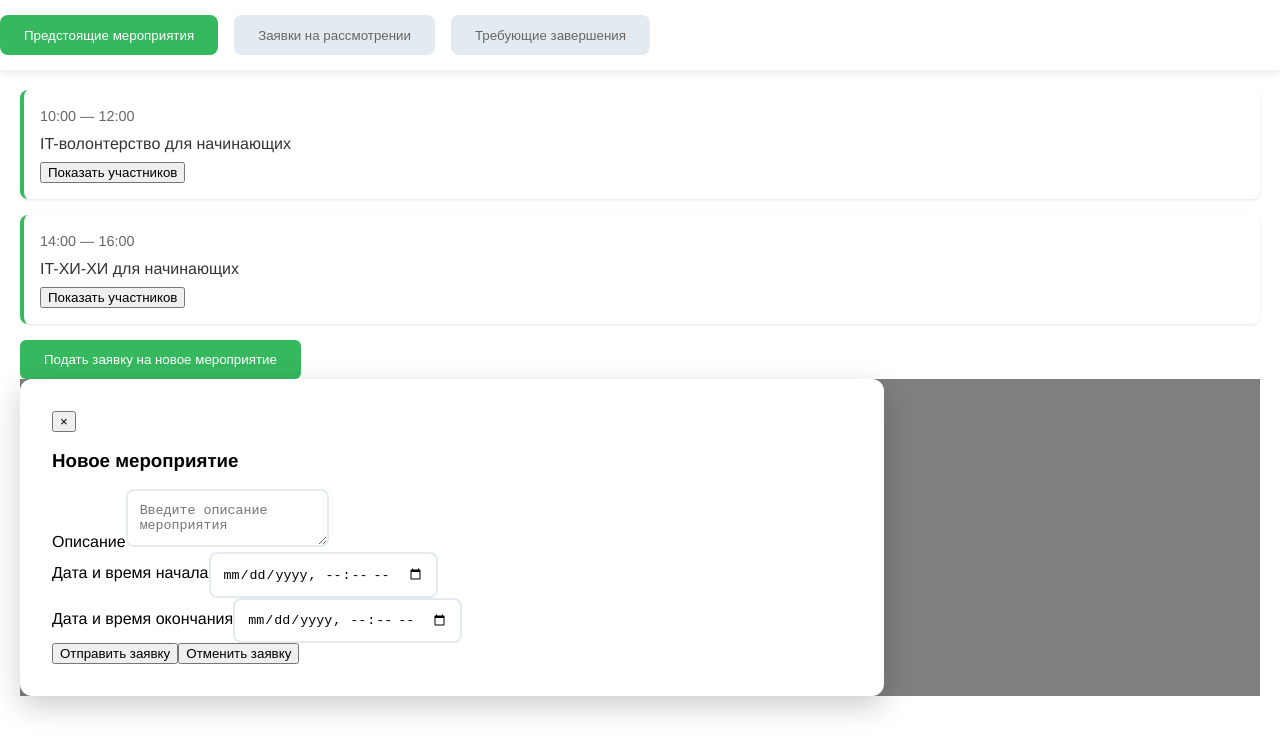
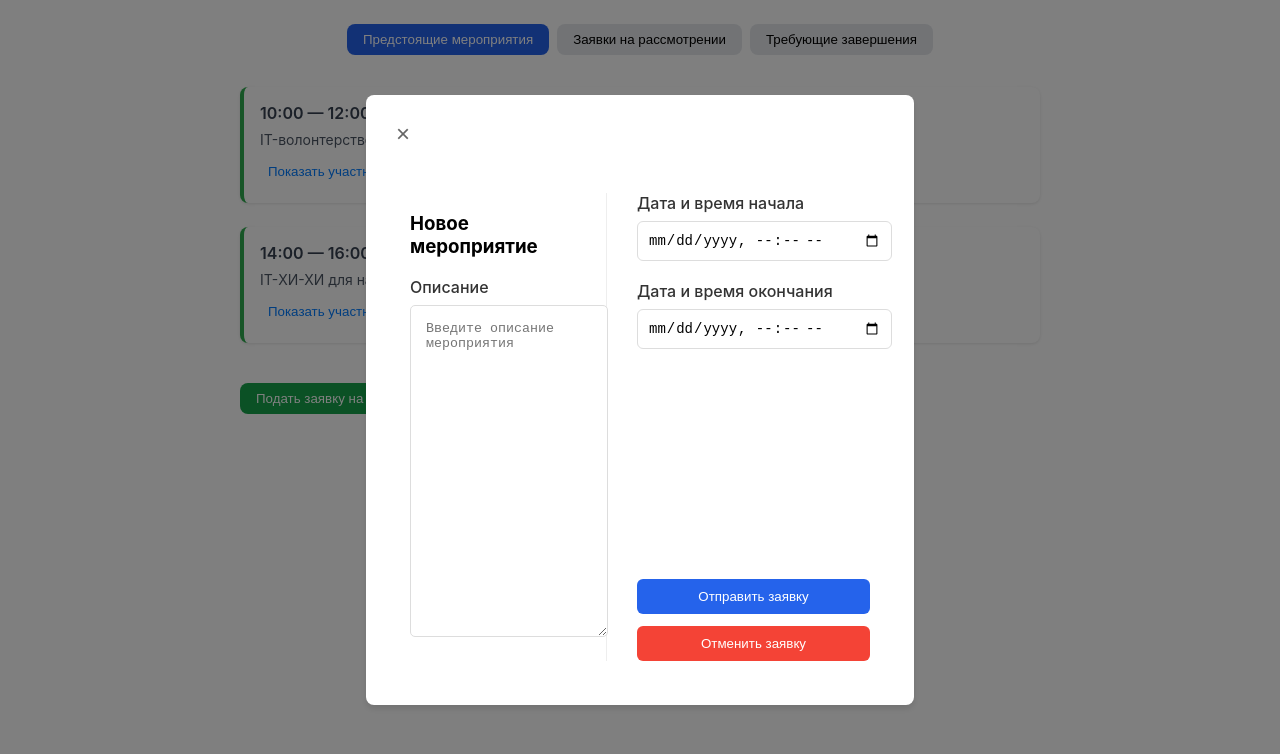
Before and after one commit to dwarowski/venaja-hackaton-2025, a React (Create React App) app: page / in a window 1280 px wide. Both pictures are taken after a click on the button "Подать заявку на новое мероприятие". Shown: the top 754 px of the page. Built offline with nearby package versions, Linux system fonts and the light colour scheme.

Commit message:
Truly cleared css

```diff
--- a/src/OrganiserPage/VolunteerPage.css
+++ b/src/OrganiserPage/VolunteerPage.css
@@ -1,189 +1,597 @@
-/* Обновленный VolunteerPage.css */
-
-/* Общие стили */
+/* Organizers.css */
 .volunteer-page {
-    font: 500 16px/20px SBSansText, OpenSans, "Helvetica Neue", Helvetica, Arial, sans-serif;
     display: flex;
     flex-direction: column;
-    height: 100vh;
-    overflow: hidden;
+    align-items: center;
+    gap: 1rem;
+    padding: 1.5rem;
+    max-width: 800px;
+    margin: 0 auto;
   }
 
-  /* Заголовок и табы */
   .tabs-container {
     display: flex;
-    gap: 1rem;
-    padding: 15px 0;
-    background: #fff;
-    box-shadow: 0 2px 10px rgba(0,0,0,0.1);
-    z-index: 1;
-    position: relative;
+    gap: 0.5rem;
   }
 
   .tab-button {
-    display: flex;
-    align-items: center;
-    justify-content: center;
-    height: 2.5rem;
-    padding: 0 1.5rem;
+    padding: 0.5rem 1rem;
+    border: none;
     border-radius: 0.5rem;
     font-weight: 500;
-    border: none;
-    transition: all 0.3s ease;
+    background-color: #e5e7eb;
+    cursor: pointer;
+    transition: background-color 0.2s;
   }
 
   .tab-button.active {
-    background-color: #36b85f;
+    background-color: #2563eb;
     color: white;
   }
 
-  .tab-button:not(.active) {
-    background-color: #e4ebf0;
-    color: #666;
+  .content-area {
+    width: 100%;
+    margin-top: 1rem;
   }
 
-  /* Контентная область */
-  .content-area {
-    flex: 1;
-    padding: 20px;
-    overflow-y: auto;
-  }
-
-  /* Карточки мероприятий */
-  .event-card {
-    background: white;
+  .event-card{
+    background-color: white;
     border-radius: 0.5rem;
     padding: 1rem;
     margin-bottom: 1rem;
     box-shadow: 0 1px 3px rgba(0,0,0,0.1);
-    border-left: 4px solid #36b85f;
-    transition: transform 0.2s ease;
+    margin-bottom: 1.5rem;
+    border-left: 4px solid #2fac4e;
   }
 
-  .event-card:hover {
-    transform: translateY(-2px);
+  .event-time,
+  .application-time {
+    font-weight: 600;
+    color: #374151;
   }
 
-  .event-time {
-    color: #666;
-    font-size: 0.9em;
+  .event-description,
+  .application-description {
+    margin-top: 0.5rem;
+    font-size: 0.875rem;
+    color: #4b5563;
+  }
+
+  .participants-title {
+    font-weight: 500;
+    font-size: 0.875rem;
+  }
+
+  .participants-list {
+    list-style-type: disc;
+    padding-left: 1.25rem;
+    margin-top: 0.25rem;
+    margin: 1rem 0;
+  }
+
+  .participant-item {
+    font-size: 0.875rem;
+    color: #4b5563;
+  }
+
+  .application-status-row {
+    display: flex;
+    justify-content: space-between;
+    align-items: center;
+    margin-top: 0.75rem;
+  }
+
+  .status-indicator {
+    font-size: 0.875rem;
+  }
+
+  .status-indicator.pending {
+    color: #d97706;
+  }
+
+  .status-indicator.rejected {
+    color: #dc2626;
+  }
+
+  .delete-button {
+    padding: 0.25rem 0.75rem;
+    font-size: 0.875rem;
+    color: #dc2626;
+    border: 1px solid #dc2626;
+    border-radius: 0.375rem;
+    background: none;
+    cursor: pointer;
+    transition: background-color 0.2s;
+  }
+
+  .delete-button:hover {
+    background-color: #fee2e2;
+  }
+
+  .new-application-button {
+    padding: 0.5rem 1rem;
+    margin-top: 1rem;
+    background-color: #16a34a;
+    color: white;
+    border: none;
+    border-radius: 0.5rem;
+    cursor: pointer;
+    transition: background-color 0.2s;
+  }
+
+  .new-application-button:hover {
+    background-color: #15803d;
+  }
+
+/* VolunteerPage.css */
+.participants-section {
+    margin-top: 1rem;
+    border-top: 1px solid #eee;
+    padding-top: 1rem;
+    margin-bottom: 25px;
+  }
+
+  .participants-block,
+  .applications-block {
+    margin: 1rem 0;
+  }
+
+  .participants-block h3,
+  .applications-block h3 {
+    font-size: 1.1rem;
+    margin-bottom: 0.5rem;
+    color: #333;
+  }
+
+  .application-item {
+    display: flex;
+    justify-content: space-between;
+    align-items: center;
+    padding: 0.5rem;
+    border-bottom: 1px solid #eee;
+  }
+
+  .application-actions {
+    display: flex;
+    gap: 0.5rem;
+  }
+
+  .accept-button {
+    background-color: #4CAF50;
+    color: white;
+    padding: 0.3rem 0.8rem;
+    border: none;
+    border-radius: 4px;
+    cursor: pointer;
+  }
+
+  .reject-button {
+    background-color: #f44336;
+    color: white;
+    padding: 0.3rem 0.8rem;
+    border: none;
+    border-radius: 4px;
+    cursor: pointer;
+  }
+
+  .new-event-form {
+    margin-top: 2rem;
+    padding: 1rem;
+    border: 1px solid #ddd;
+    border-radius: 8px;
+    background-color: #f9f9f9;
+  }
+
+  .form-group {
+    margin-bottom: 1rem;
+  }
+
+  .form-group label {
+    display: block;
     margin-bottom: 0.5rem;
   }
 
-  .event-description {
-    color: #333;
-    font-weight: 500;
-    margin: 0.5rem 0;
+  .form-group input {
+    width: 100%;
+    padding: 0.5rem;
+    border: 1px solid #ddd;
+    border-radius: 4px;
   }
 
-  /* Кнопки */
-  .new-application-button {
-    background-color: #36b85f;
+  .form-actions {
+    margin-top: 1rem;
+    display: flex;
+    gap: 1rem;
+  }
+
+  .toggle-button {
+    background: none;
+    border: none;
+    color: #007bff;
+    cursor: pointer;
+    padding: 0.5rem;
+    margin-top: 0.5rem;
+  }
+
+  .toggle-button:hover {
+    text-decoration: underline;
+  }
+
+
+  /* Добавляем стили для новых элементов */
+.application-card {
+    background-color: white;
+    border-radius: 0.5rem;
+    padding: 1rem;
+    margin-bottom: 1rem;
+    box-shadow: 0 1px 3px rgba(0,0,0,0.1);
+    margin-bottom: 1.5rem;
+    border-left: 4px solid;
+  }
+
+  .application-card[data-status="pending"] {
+    border-color: #f59e0b;
+  }
+
+  .application-card[data-status="rejected"] {
+    border-color: #ef4444;
+  }
+
+  .request-actions {
+    display: flex;
+    align-items: center;
+    gap: 1rem;
+  }
+
+  .request-date {
+    color: #6b7280;
+    font-size: 0.875rem;
+  }
+
+  .completion-card {
+    border-left: 4px solid #f59e0b;
+    padding: 1rem;
+    margin-bottom: 1rem;
+  }
+
+  .complete-button {
+    background-color: #3b82f6;
     color: white;
-    padding: 12px 24px;
-    border-radius: 6px;
+    padding: 0.5rem 1rem;
+    border: none;
+    border-radius: 0.375rem;
+    cursor: pointer;
+    margin-top: 0.5rem;
+  }
+
+  .complete-button:hover {
+    background-color: #2563eb;
+  }
+
+.completion-modal {
+  background: white;
+  padding: 2rem;
+  border-radius: 8px;
+  width: 600px;
+  max-width: 90%;
+}
+
+.table-header {
+  display: grid;
+  grid-template-columns: 2fr 1fr 1fr;
+  font-weight: bold;
+  margin-bottom: 0.5rem;
+  padding: 10px;
+  background: #f5f5f5;
+}
+
+.participant-row {
+  display: grid;
+  grid-template-columns: 2fr 1fr 1fr;
+  align-items: center;
+  padding: 0.5rem 0;
+  border-bottom: 1px solid #eee;
+}
+
+.modal-actions {
+  display: flex;
+  justify-content: flex-end;
+  flex-direction: column;
+  gap: 12px;
+  margin-top: 24px;
+}
+
+.cancel-button {
+  padding: 0.5rem 1rem;
+  background: #f44336;
+  color: white;
+  border: none;
+  border-radius: 4px;
+  cursor: pointer;
+}
+
+.confirm-button {
+  padding: 0.5rem 1rem;
+  background: #4CAF50;
+  color: white;
+  border: none;
+  border-radius: 4px;
+  cursor: pointer;
+}
+
+.details-modal {
+  background: white;
+  width: 800px;
+  max-height: 90vh;
+  border-radius: 8px;
+  padding: 20px;
+  overflow-y: auto;
+  width: 90%;
+  max-width: 800px;
+}
+
+.modal-header {
+  display: flex;
+  justify-content: space-between;
+  align-items: center;
+  margin-bottom: 24px;
+}
+
+.close-button {
+  font-size: 24px;
+  background: none;
+  color: #666;
   border: none;
   cursor: pointer;
-    transition: background-color 0.3s ease;
 }
 
-  .new-application-button:hover {
-    background-color: #2a8f4c;
+.applications-section {
+  margin-bottom: 25px;
 }
 
-  /* Модальные окна */
+.application-row {
+  display: contents;
+}
+
+.application-row > div {
+  padding: 10px;
+  border-bottom: 1px solid #eee;
+}
+
+.actions {
+  display: flex;
+  gap: 8px;
+  justify-content: flex-start;
+}
+
+.accept-btn {
+  background: #4CAF50;
+  color: white;
+  padding: 6px 12px;
+  border: none;
+  border-radius: 4px;
+  cursor: pointer;
+  font-size: 0.9em;
+
+}
+
+.reject-btn {
+  background: #f44336;
+  color: white;
+  padding: 5px 10px;
+  border: none;
+  border-radius: 4px;
+  cursor: pointer;
+  font-size: 0.9em;
+}
+
+.birth-date {
+  color: #666;
+  font-size: 0.9em;
+}
+
+/* Стили для таблиц */
+.section {
+    margin-bottom: 2rem;
+  }
+
+  table {
+    width: 100%;
+    border-collapse: collapse;
+    margin-top: 1rem;
+  }
+
+  th, td {
+    padding: 12px;
+    text-align: left;
+    border-bottom: 1px solid #ddd;
+  }
+
+  th {
+    background-color: #f8f9fa;
+    font-weight: 600;
+  }
+
+  tr:hover {
+    background-color: #f5f5f5;
+  }
+
+
+  @media (max-width: 768px) {
+    .details-modal {
+      width: 95%;
+      padding: 10px;
+    }
+
+    .actions {
+      flex-direction: column;
+    }
+
+    .accept-btn, .reject-btn {
+      width: 100%;
+      padding: 8px;
+    }
+  }
+
+  /* Исправленные стили таблиц */
+.participants-table, .applications-table {
+    width: 100%;
+    border: 1px solid #ddd;
+    margin-top: 1rem;
+  }
+
+  .participants-table th,
+  .participants-table td,
+  .applications-table th,
+  .applications-table td {
+    padding: 12px;
+    border: 1px solid #ddd;
+    text-align: left;
+    background-color: #f8f9fa;
+    font-weight: 600;
+  }
+
+  .applications-table {
+    width: 100%;
+    border-collapse: collapse;
+    margin: 1rem 0;
+    border: 1px solid #dee2e6;
+  }
+
+    .applications-table th {
+    background-color: #f8f9fa;
+    font-weight: 600;
+    color: #495057;
+  }
+
+  .applications-table tr:nth-child(even) {
+    background-color: #f8f9fa;
+  }
+
+  .applications-table tr:hover {
+    background-color: #e9ecef;
+  }
+
+
+  /* Обновленные стили в VolunteerPage.css */
 .modal-overlay {
+  position: fixed;
+  top: 0;
+  left: 0;
+  right: 0;
+  bottom: 0;
   background: rgba(0,0,0,0.5);
-    backdrop-filter: blur(3px);
+  display: flex;
+  justify-content: center;
+  align-items: center;
+  z-index: 1000;
 }
 
 .event-modal {
   background: white;
-    border-radius: 12px;
-    padding: 2rem;
-    width: 800px;
+  width: 500px;
   max-width: 95%;
-    box-shadow: 0 10px 30px rgba(0,0,0,0.2);
+  border-radius: 8px;
+  padding: 24px;
+  box-shadow: 0 4px 6px rgba(0,0,0,0.1);
 }
 
-  /* Формы */
-  .form-section input,
-  .form-section textarea {
-    border: 2px solid #e4ebf0;
-    border-radius: 8px;
-    padding: 12px;
-    transition: border-color 0.3s ease;
+.form-section {
+  margin-bottom: 20px;
 }
 
-  .form-section input:focus,
-  .form-section textarea:focus {
-    border-color: #36b85f;
-    outline: none;
+.form-section label {
+  display: block;
+  margin-bottom: 8px;
+  font-weight: 500;
+  color: #333;
 }
 
-  /* Таблицы */
-  .participants-table, .applications-table {
+.form-section input {
   width: 100%;
-    border-collapse: collapse;
-    background: white;
-    border-radius: 8px;
-    overflow: hidden;
+  padding: 10px;
+  border: 1px solid #ddd;
+  border-radius: 6px;
+  font-size: 14px;
 }
 
-  .participants-table th,
-  .applications-table th {
-    background: #f8f9fa;
-    padding: 16px;
-    text-align: left;
+.time-grid {
+  display: grid;
+  grid-template-columns: 1fr 1fr;
+  gap: 20px;
+  margin: 20px 0;
 }
 
-  .participants-table td,
-  .applications-table td {
-    padding: 12px;
-    border-top: 1px solid #eee;
+.submit-btn {
+  background: #2563eb;
+  color: white;
+  padding: 10px 24px;
+  border: none;
+  border-radius: 6px;
+  cursor: pointer;
+  transition: background 0.2s;
 }
 
-  /* Анимации */
-  @keyframes fadeIn {
-    from { opacity: 0; transform: translateY(10px); }
-    to { opacity: 1; transform: translateY(0); }
+.submit-btn:hover {
+  background: #1d4ed8;
 }
 
-  .event-card {
-    animation: fadeIn 0.3s ease-out;
+.cancel-btn {
+  background: #f44336;
+  color: white;
+  padding: 10px 24px;
+  border: none;
+  border-radius: 6px;
+  cursor: pointer;
+  transition: background 0.2s;
+}
+
+.cancel-btn:hover {
+  background: #dc2626;
+}
+
+/* Новые стили для модального окна */
+.event-form-container {
+    display: grid;
+    grid-template-columns: 2fr 1fr;
+    gap: 30px;
+    padding: 20px;
+  }
+
+  .form-left-column {
+    border-right: 1px solid #eee;
+    padding-right: 30px;
+  }
+
+  .form-right-column {
+    display: flex;
+    flex-direction: column;
+    justify-content: space-between;
+  }
+
+  .description-textarea {
+    width: 100%;
+    height: 300px;
+    padding: 15px;
+    border: 1px solid #ddd;
+    border-radius: 5px;
+    resize: vertical;
+  }
+
+  .time-section {
+    margin-bottom: auto;
   }
 
   /* Адаптивность */
   @media (max-width: 768px) {
-    .tabs-container {
-      flex-direction: column;
-    }
-
-    .event-modal {
-      width: 95%;
-      padding: 1rem;
-    }
-
     .event-form-container {
       grid-template-columns: 1fr;
     }
+
+    .form-left-column {
+      border-right: none;
+      padding-right: 0;
+      border-bottom: 1px solid #eee;
+      padding-bottom: 20px;
     }
-
-  /* Стили скролла */
-  ::-webkit-scrollbar {
-    width: 6px;
-    height: 6px;
   }
-
-  ::-webkit-scrollbar-track {
-    background: #f1f1f1;
-  }
-
-  ::-webkit-scrollbar-thumb {
-    background: #c1c1c1;
-    border-radius: 4px;
-  }
-
-  ::-webkit-scrollbar-thumb:hover {
-    background: #a8a8a8;
-  }
```
Lines whose indentation alone changed are shown as unchanged.
